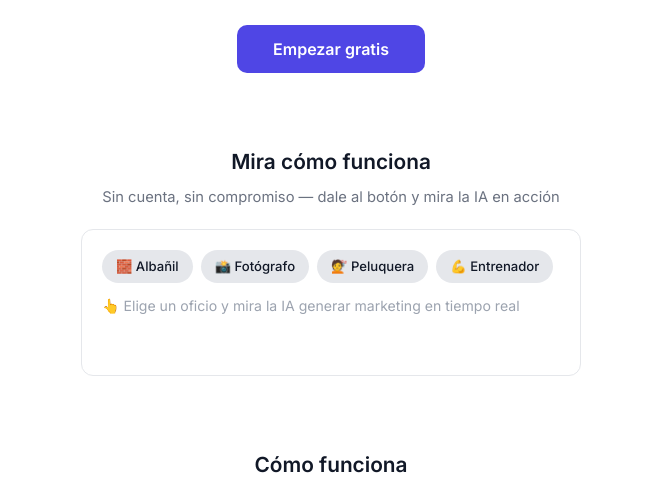
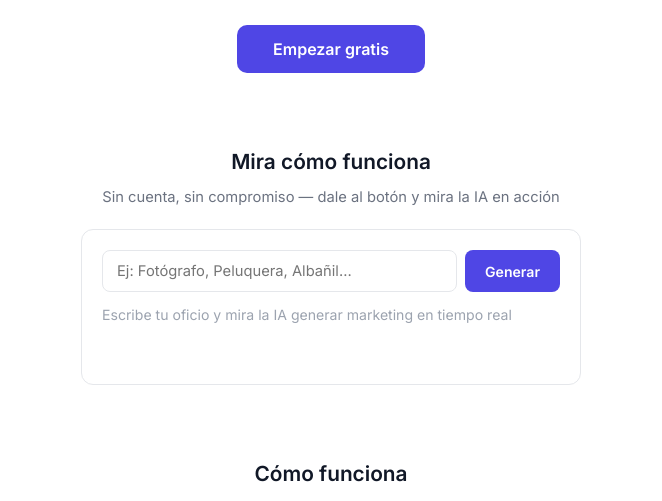
Before and after one commit to kailee74000-beep/oficioai, a website: page public/index.html in a window 1280 px wide. Shown: the part 291-792 px from the top of the page, without its empty margins (309-971 px from the left). Drawn offline with nearby package versions, Linux system fonts and the light colour scheme.

Commit message:
Update index.html

```diff
--- a/public/index.html
+++ b/public/index.html
@@ -169,14 +169,12 @@ footer{text-align:center;padding:22px 20px;font-size:.78rem;color:var(--text-lig
 <h2 class="section-title" style="margin-bottom:8px">Mira cómo funciona</h2>
 <p style="color:var(--text-mid);font-size:.92rem;margin-bottom:20px">Sin cuenta, sin compromiso — dale al botón y mira la IA en acción</p>
 <div class="mock-demo" style="background:var(--surface);border:1px solid var(--border);border-radius:var(--radius);padding:20px;text-align:left;max-width:500px;margin:0 auto">
-<div style="display:flex;gap:8px;margin-bottom:12px;flex-wrap:wrap">
-<span class="demo-chip" onclick="runDemo('Albañil','Miguel Reformas','Alicante','Reforma de baños, alicatado, impermeabilización','15')" style="cursor:pointer;font-size:.82rem;padding:6px 14px;border-radius:20px;background:var(--border);color:var(--text);font-weight:500;transition:all .15s">🧱 Albañil</span>
-<span class="demo-chip" onclick="runDemo('Fotógrafo','Laura Shots','Madrid','Bodas, eventos, books, producto','8')" style="cursor:pointer;font-size:.82rem;padding:6px 14px;border-radius:20px;background:var(--border);color:var(--text);font-weight:500;transition:all .15s">📸 Fotógrafo</span>
-<span class="demo-chip" onclick="runDemo('Peluquera','Ana Style','Valencia','Cortes, tintes, mechas, alisados','12')" style="cursor:pointer;font-size:.82rem;padding:6px 14px;border-radius:20px;background:var(--border);color:var(--text);font-weight:500;transition:all .15s">💇 Peluquera</span>
-<span class="demo-chip" onclick="runDemo('Entrenador personal','Carlos Fit','Barcelona','Pérdida de peso, musculación, nutrición','6')" style="cursor:pointer;font-size:.82rem;padding:6px 14px;border-radius:20px;background:var(--border);color:var(--text);font-weight:500;transition:all .15s">💪 Entrenador</span>
+<div style="display:flex;gap:8px;margin-bottom:12px">
+<input type="text" id="demo-trade" placeholder="Ej: Fotógrafo, Peluquera, Albañil..." style="flex:1;padding:11px 14px;border:1px solid var(--border);border-radius:8px;font-family:inherit;font-size:.92rem;background:var(--bg);color:var(--text)">
+<button onclick="runDemoFromInput()" style="background:var(--accent);color:#fff;border:none;padding:11px 20px;border-radius:8px;font-family:inherit;font-size:.88rem;font-weight:600;cursor:pointer;white-space:nowrap">Generar</button>
 </div>
 <div id="demo-output" style="min-height:60px">
-<p style="color:var(--text-light);font-size:.88rem">👆 Elige un oficio y mira la IA generar marketing en tiempo real</p>
+<p style="color:var(--text-light);font-size:.88rem">Escribe tu oficio y mira la IA generar marketing en tiempo real</p>
 </div>
 </div>
 </div>
@@ -737,6 +735,12 @@ async function prefillForm() {
 }
 
 // ========== LIVE DEMO ==========
+function runDemoFromInput() {
+  var trade = document.getElementById('demo-trade').value.trim();
+  if (!trade) { document.getElementById('demo-trade').focus(); return; }
+  runDemo(trade, trade + ' Pro', 'Tu zona', 'Servicios profesionales de ' + trade.toLowerCase(), '10');
+}
+
 async function runDemo(trade, name, zone, services, years) {
   var out = document.getElementById('demo-output');
   out.innerHTML = '<div style="display:flex;align-items:center;gap:8px;margin-bottom:12px"><div class="spinner" style="width:20px;height:20px;margin:0"></div><span style="font-size:.85rem;color:var(--text-mid)">Generando marketing para ' + name + '...</span></div><div id="demo-stream" style="font-size:.85rem;color:var(--text);line-height:1.7;white-space:pre-wrap"></div>';
```
